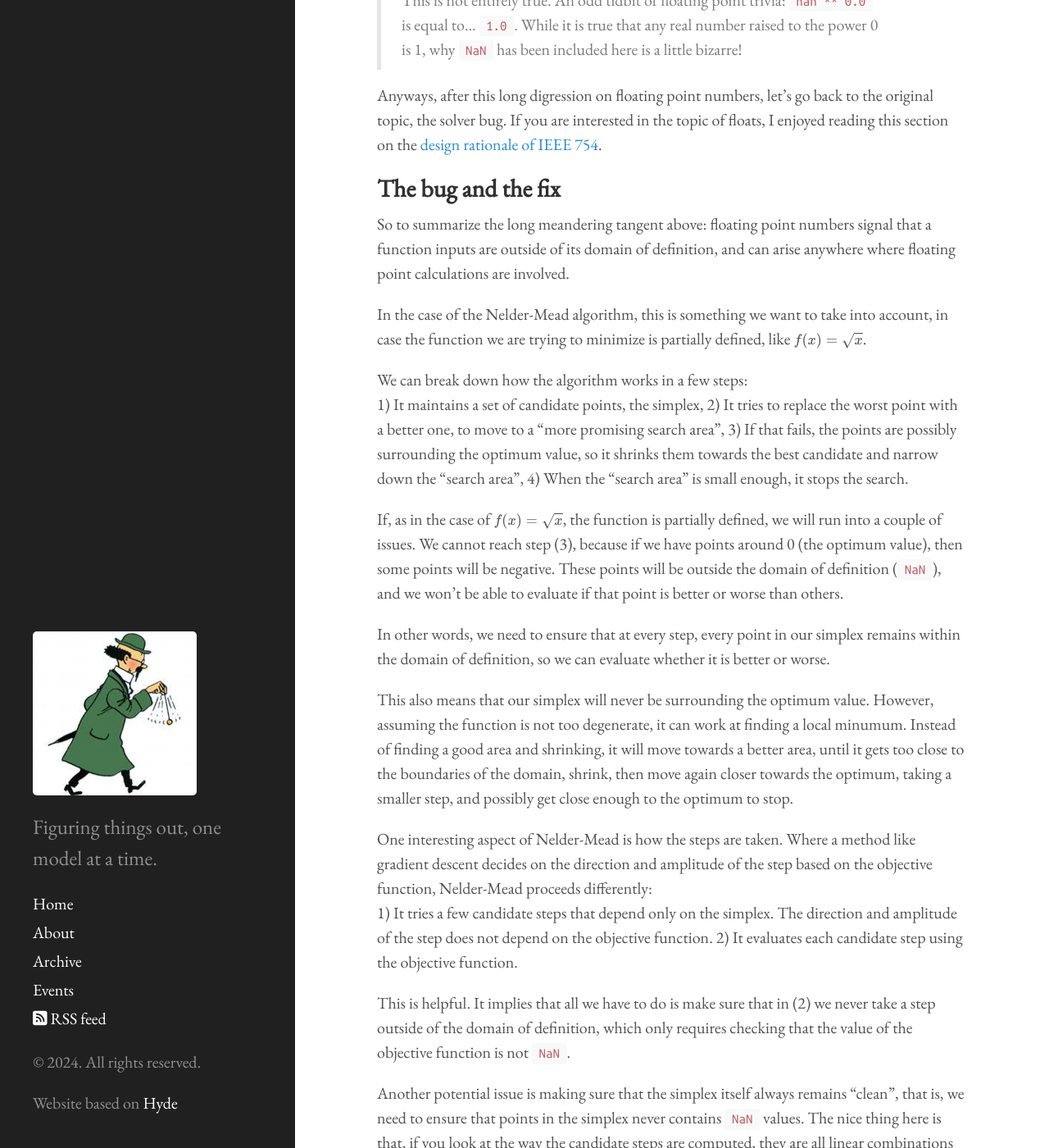
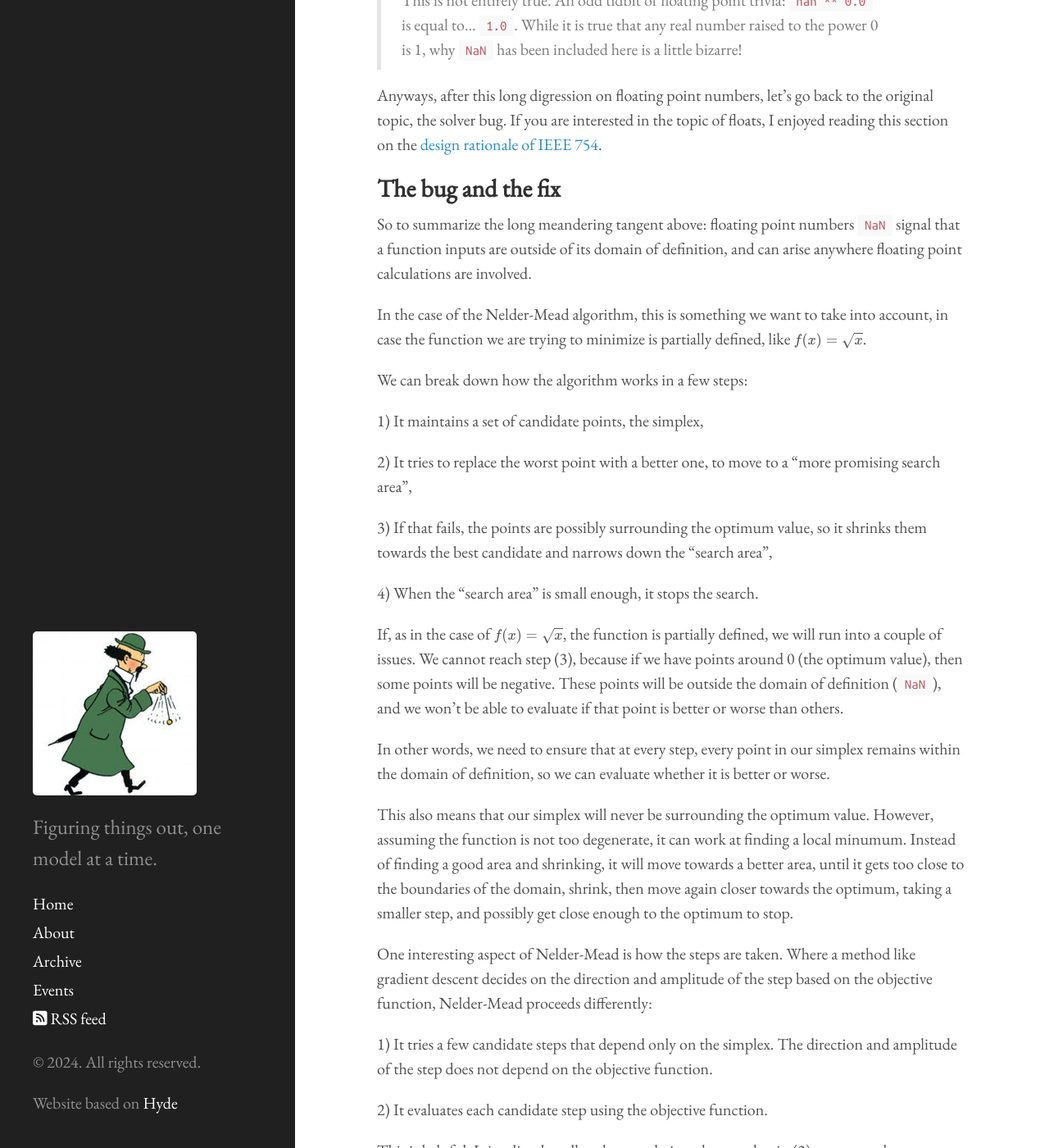
Before and after one commit to mathias-brandewinder/mathias-brandewinder.github.io, a Jekyll site: the page built from _posts/2024-04-20-quipu-nelder-mead-with-nan.md, in a window 1280 px wide and 1400 px high, scrolled down 3151 px. Shown: the whole window at 82% size. Built offline with Jekyll 4.4.1, drawn with Linux system fonts in a browser that asks for light colours; nearby versions of some CDN libraries; some of the changed text lies outside the part shown.

Commit message:
Update 2024-04-20-quipu-nelder-mead-with-nan.md

```diff
--- a/_posts/2024-04-20-quipu-nelder-mead-with-nan.md
+++ b/_posts/2024-04-20-quipu-nelder-mead-with-nan.md
@@ -102,6 +102,7 @@
 ... which reminded me of [this toot][7]:
 
 <iframe src="https://mathstodon.xyz/@andrewt/111850193169329487/embed" width="400" allowfullscreen="allowfullscreen" sandbox="allow-scripts allow-same-origin allow-popups allow-popups-to-escape-sandbox allow-forms"></iframe>
+
 
 > As a side note, I could not quite figure out what the rules were to go from
 `MaxValue` to `PositiveInfinity`.
@@ -134,20 +135,24 @@
 
 ## The bug and the fix
 
-So to summarize the long meandering tangent above: floating point numbers
+So to summarize the long meandering tangent above: floating point numbers `NaN`
 signal that a function inputs are outside of its domain of definition, and can
-arise anywhere where floating point calculations are involved.
+arise anywhere floating point calculations are involved.
 
 In the case of the Nelder-Mead algorithm, this is something we want to take
 into account, in case the function we are trying to minimize is partially
 defined, like $f(x) = \sqrt{x}$.
 
 We can break down how the algorithm works in a few steps:
+
 1) It maintains a set of candidate points, the simplex,
+
 2) It tries to replace the worst point with a better one, to move to a "more
 promising search area",
+
 3) If that fails, the points are possibly surrounding the optimum value, so it
-shrinks them towards the best candidate and narrow down the "search area",
+shrinks them towards the best candidate and narrows down the "search area",
+
 4) When the "search area" is small enough, it stops the search.
 
 If, as in the case of $f(x) = \sqrt{x}$, the function is partially defined, we
@@ -170,8 +175,10 @@
 One interesting aspect of Nelder-Mead is how the steps are taken. Where a
 method like gradient descent decides on the direction and amplitude of the step
 based on the objective function, Nelder-Mead proceeds differently:
+
 1) It tries a few candidate steps that depend only on the simplex. The direction
 and amplitude of the step does not depend on the objective function.
+
 2) It evaluates each candidate step using the objective function.
 
 This is helpful. It implies that all we have to do is make sure that in (2) we
```
Also changed, not shown: other parts of _posts/2024-04-20-quipu-nelder-mead-with-nan.md (+2 -2 lines).
